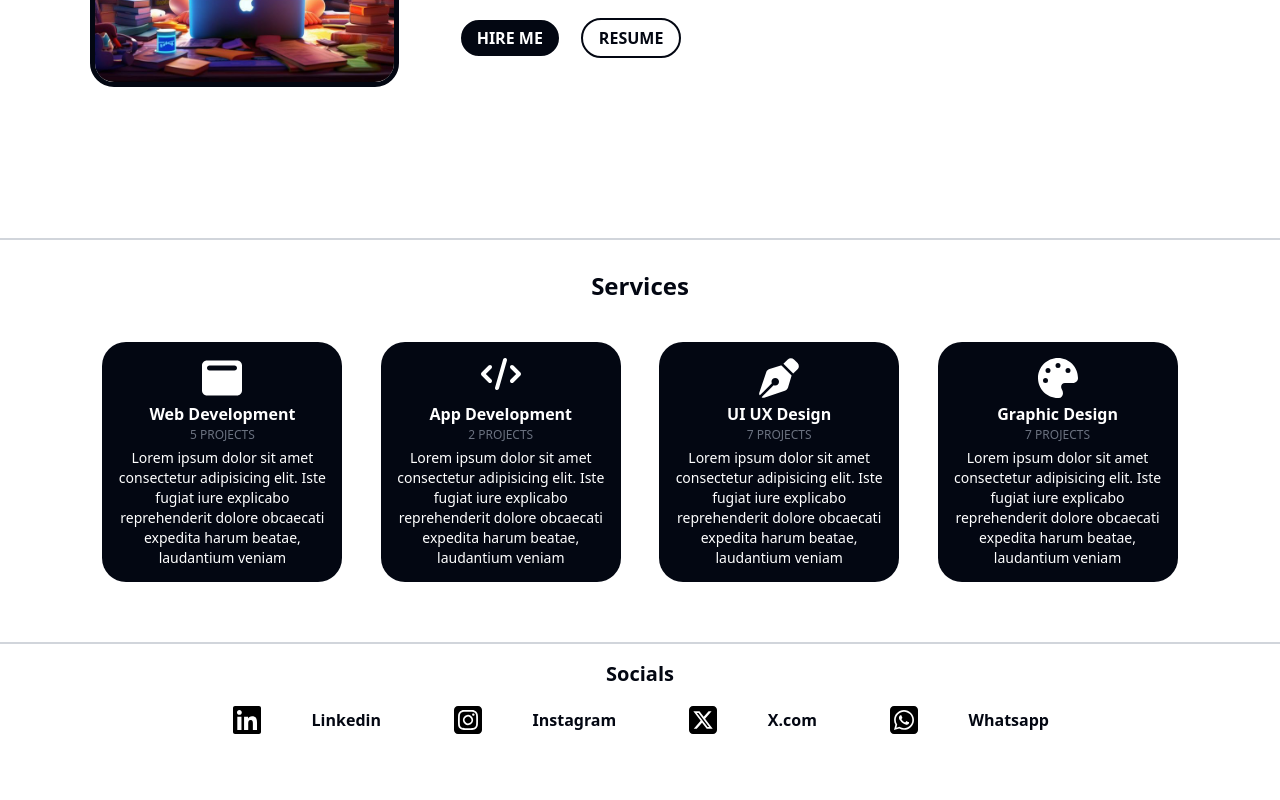
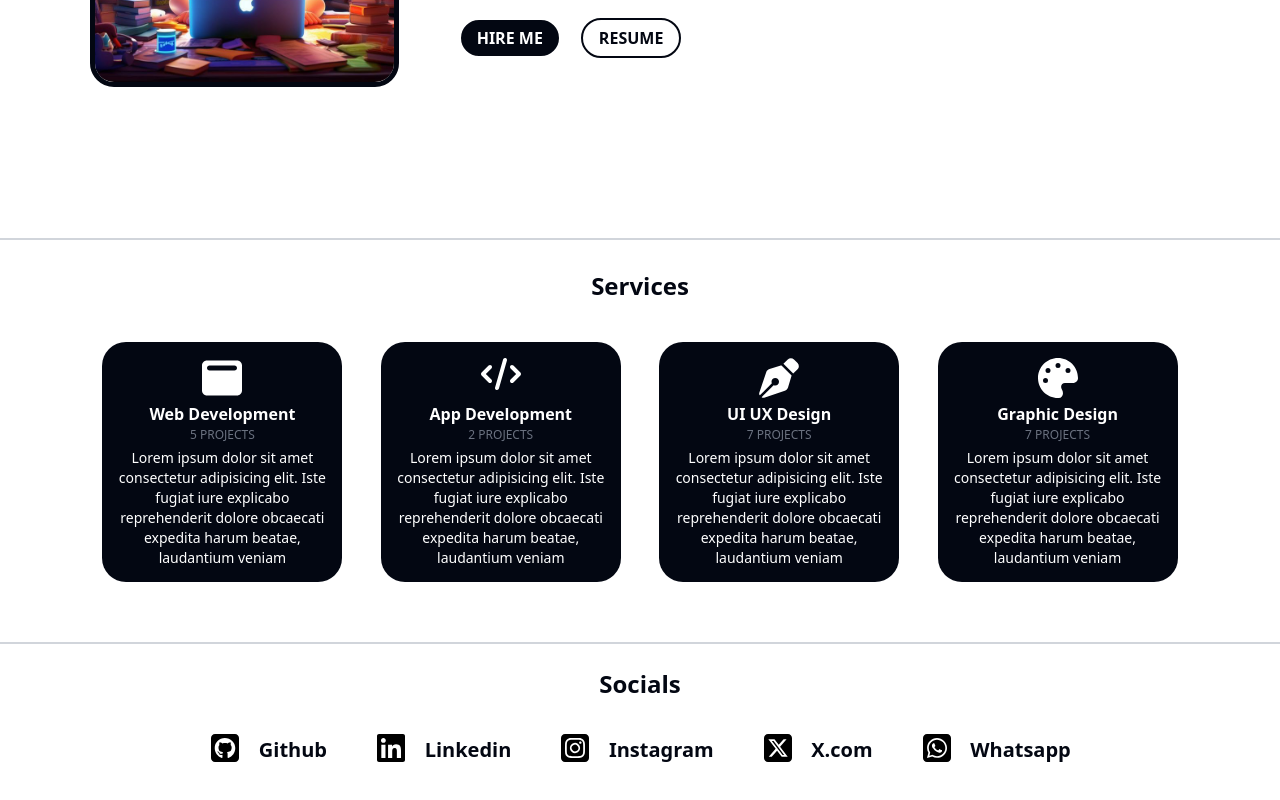
Before and after one commit to aswinss18/My-Personal-Website, a React (Vite) app: page /about in a window 1280 px wide. Shown: the part 440-1240 px from the top of the page. Built offline with nearby package versions, Linux system fonts and the light colour scheme.

Commit message:
Some footer styles are added and bugs are fixed

```diff
--- a/src/components/Footer.jsx
+++ b/src/components/Footer.jsx
@@ -12,19 +12,52 @@ export default function Footer() {
           : "bg-gray-950   border-t-2 border-gray-100 w-[100vw]  flex flex-col"
       }
     >
-      <div className="mx-auto">
+      <div className="mx-auto ">
         <h2
           className={
             isLightMode
-              ? "text-xl font-bold text-center mt-4 text-gray-950"
-              : "text-xl font-bold text-center mt-4 text-white"
+              ? "text-xl font-bold text-center mt-4 text-gray-950 lg:text-2xl lg:mt-6 "
+              : "text-xl font-bold text-center mt-4 text-white lg:text-2xl lg:mt-6"
           }
         >
           Socials
         </h2>{" "}
-        <div className="flex   w-[65vw] sm:w-[75vw] mb-[4rem] mt-4 justify-evenly">
+        <div className="flex   w-[65vw] sm:w-[75vw] mb-[4rem] mt-6 justify-center gap-8 lg:gap-12 lg:text-xl lg:mt-8 ">
           {" "}
-          <div className="flex">
+          <a href="" target="_blank" className="flex gap-10 ">
+            {" "}
+            <div className="flex ">
+              {isLightMode ? (
+                <img
+                  src="public/images/github-dark.svg"
+                  className="w-8 h-8"
+                  alt="linkedin
+          "
+                />
+              ) : (
+                <div className="   flex justify-center items-center rounded-[4px] w-[2.1rem] mt-[-3px] ">
+                  <img
+                    src="public/images/github-light.svg"
+                    className=""
+                    alt="linkedin
+        "
+                  />
+                </div>
+              )}
+            </div>
+            <h3
+              className={
+                isLightMode
+                  ? "hidden  sm:block text-md font-semibold hover:underline  ml-[-1.4rem] pt-1"
+                  : "hidden sm:block text-md font-semibold hover:underline  ml-[-1.4rem] pt-1 "
+              }
+            >
+              Github
+            </h3>
+          </a>
+          <a href="" target="_blank" className="flex gap-10">
+            {" "}
+            <div className="flex ">
               {isLightMode ? (
                 <img
                   src="public/images/linkedin-brands-solid.svg"
@@ -52,6 +85,9 @@ export default function Footer() {
             >
               Linkedin
             </h3>
+          </a>
+          <a href="" className="flex gap-10">
+            {" "}
             <div className="">
               {isLightMode ? (
                 <img
@@ -80,6 +116,9 @@ export default function Footer() {
             >
               Instagram
             </h3>
+          </a>
+          <a href="" className="flex gap-10">
+            {" "}
             <div className="">
               {isLightMode ? (
                 <img
@@ -108,6 +147,9 @@ export default function Footer() {
             >
               X.com
             </h3>
+          </a>
+          <a href="" className="flex gap-10">
+            {" "}
             <div className="">
               {isLightMode ? (
                 <img
@@ -136,6 +178,7 @@ export default function Footer() {
             >
               Whatsapp
             </h3>
+          </a>
         </div>
       </div>
     </div>
--- a/src/components/Header.jsx
+++ b/src/components/Header.jsx
@@ -14,8 +14,8 @@ export default function Header() {
       <div
         className={
           isLightMode
-            ? "  border-b-2 fixed top-0 right-0 z-9 left-0 bg-white border-gray-300 py-5 flex justify-evenly h-[3.5rem] items-center"
-            : "border-b-2 bg-gray-950 fixed top-0 z-9 right-0 left-0 border-gray-100 py-5 flex justify-evenly h-[3.5rem] items-center"
+            ? "  border-b-2 fixed top-0 right-0 z-30 left-0 bg-white border-gray-300 py-5 flex justify-evenly h-[3.5rem] items-center"
+            : "border-b-2 bg-gray-950 fixed top-0 z-30 right-0 left-0 border-gray-100 py-5 flex justify-evenly h-[3.5rem] items-center"
         }
       >
         <div className="sm:hidden w-6 h-6 " onClick={handleMenu}>
--- a/src/components/Menubar.jsx
+++ b/src/components/Menubar.jsx
@@ -10,7 +10,7 @@ export default function Menubar() {
   }`;
 
   return (
-    <div className="absolute z-10  w-full h-full backdrop-blur-sm sm:hidden ">
+    <div className="absolute z-100  w-full h-full backdrop-blur-sm sm:hidden ">
       <div
         className={`w-[70vw] mt-[20vh] h-[60vh] border-r-4 border-y-4 rounded-r-3xl  pt-5 ${
           isLightMode
```
Also changed, not shown: public/Images/github-dark.svg (added), public/Images/github-light.svg (added). Lines whose indentation alone changed are shown as unchanged.
